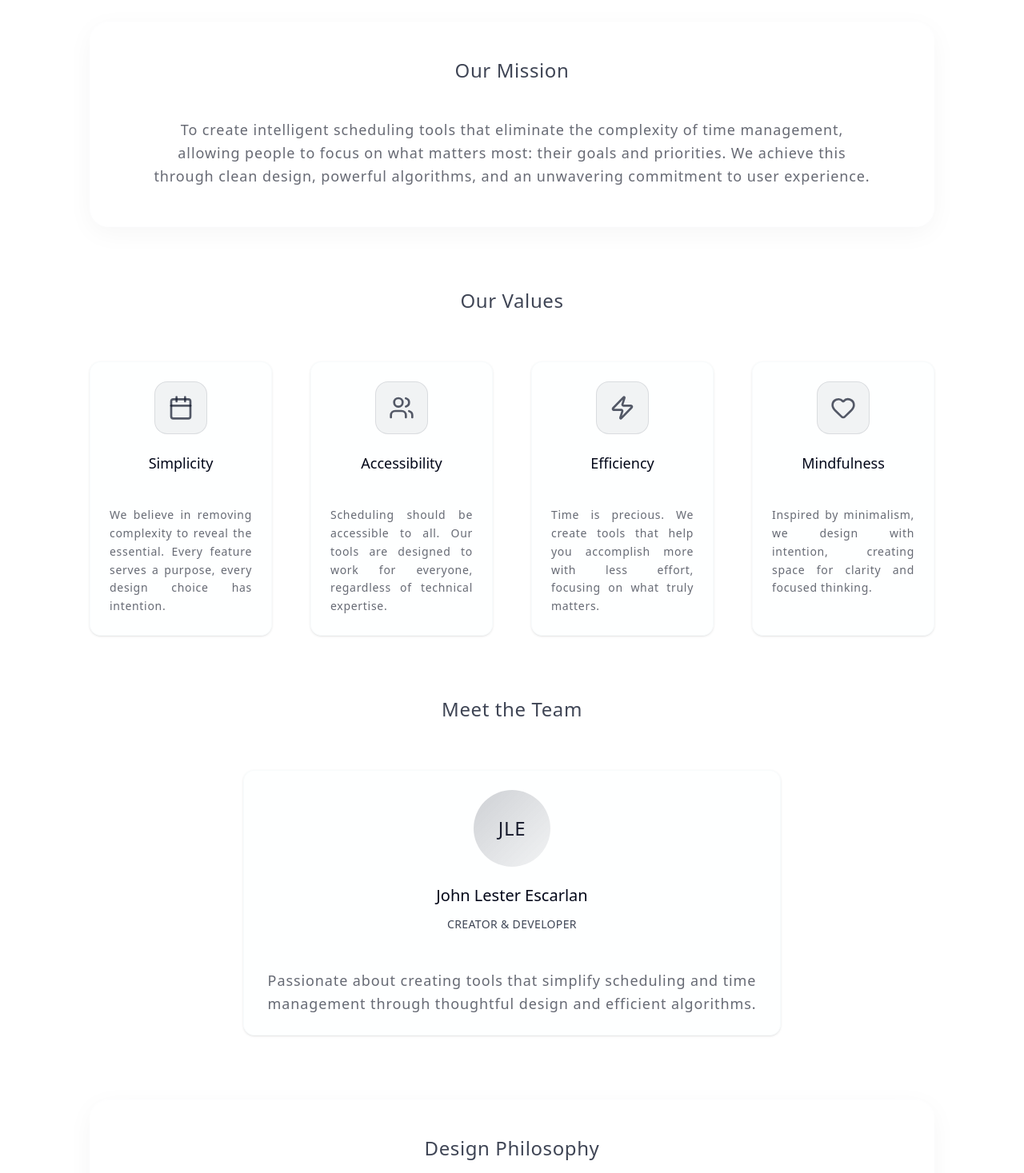
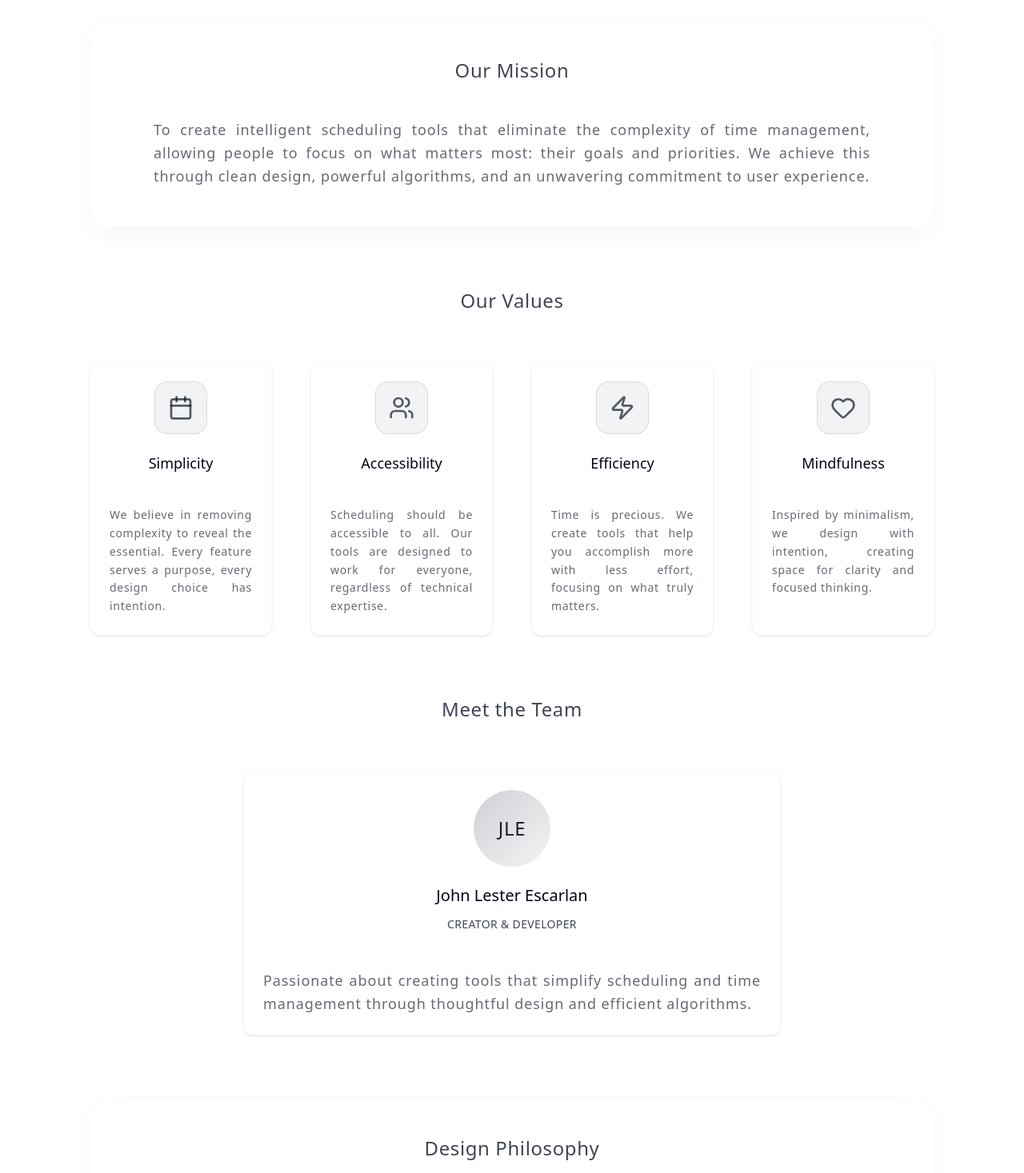
Before and after one commit to jlescarlan11/SchedSmart, a Next.js app: page /about in a window 1280 px wide. Shown: the part 516-1983 px from the top of the page at 80% size. Built offline with nearby package versions, Linux system fonts and the light colour scheme.

Commit message:
fixed text alignment

```diff
--- a/app/__scheduler/Scheduler.tsx
+++ b/app/__scheduler/Scheduler.tsx
@@ -45,7 +45,7 @@ const SchedulerSection: React.FC = () => {
         className="text-center mb-16"
       >
         <h2 className="zen-text-accent mb-4">Smart Scheduler</h2>
-        <p className="zen-text-secondary max-w-2xl mx-auto text-center">
+        <p className="zen-text-secondary max-w-2xl mx-auto">
           Add your activities, set time slots, and let our intelligent algorithm
           create your perfect schedule
         </p>
--- a/app/about/page.tsx
+++ b/app/about/page.tsx
@@ -74,7 +74,7 @@ export default function AboutPage() {
           <div className="zen-surface p-12 zen-shadow-soft">
             <h2 className="text-center mb-12 zen-text-accent">Our Mission</h2>
             <div className="max-w-4xl mx-auto zen-spacing-md">
-              <p className="text-center zen-text-secondary text-lg leading-relaxed">
+              <p className="zen-text-secondary text-lg leading-relaxed">
                 To create intelligent scheduling tools that eliminate the
                 complexity of time management, allowing people to focus on what
                 matters most: their goals and priorities. We achieve this
@@ -165,7 +165,7 @@ export default function AboutPage() {
                     </p>
                   </CardHeader>
                   <CardContent className="pt-0">
-                    <p className="zen-text-secondary leading-relaxed text-center">
+                    <p className="zen-text-secondary leading-relaxed">
                       {member.description}
                     </p>
                   </CardContent>
--- a/app/guide/page.tsx
+++ b/app/guide/page.tsx
@@ -305,19 +305,14 @@ export default function GuidePage() {
         >
           <div className="zen-surface p-12 zen-shadow-soft text-center">
             <h2 className="zen-text-accent mb-6">Ready to Get Started?</h2>
-            <p className="zen-text-secondary mb-8 max-w-2xl mx-auto leading-relaxed text-center">
+            <p className="zen-text-secondary mb-8 max-w-2xl mx-auto leading-relaxed">
               Now that you know how SmartSched works, it&apos;s time to create
               your perfect schedule. Start by adding your first activity and
               experience the power of intelligent scheduling.
             </p>
-            <motion.div
-              whileHover={{ scale: 1.02 }}
-              whileTap={{ scale: 0.98 }}
-            >
+            <motion.div whileHover={{ scale: 1.02 }} whileTap={{ scale: 0.98 }}>
               <Button asChild size="lg">
-                <Link href="/">
-                  Start Scheduling
-                </Link>
+                <Link href="/">Start Scheduling</Link>
               </Button>
             </motion.div>
           </div>
```
